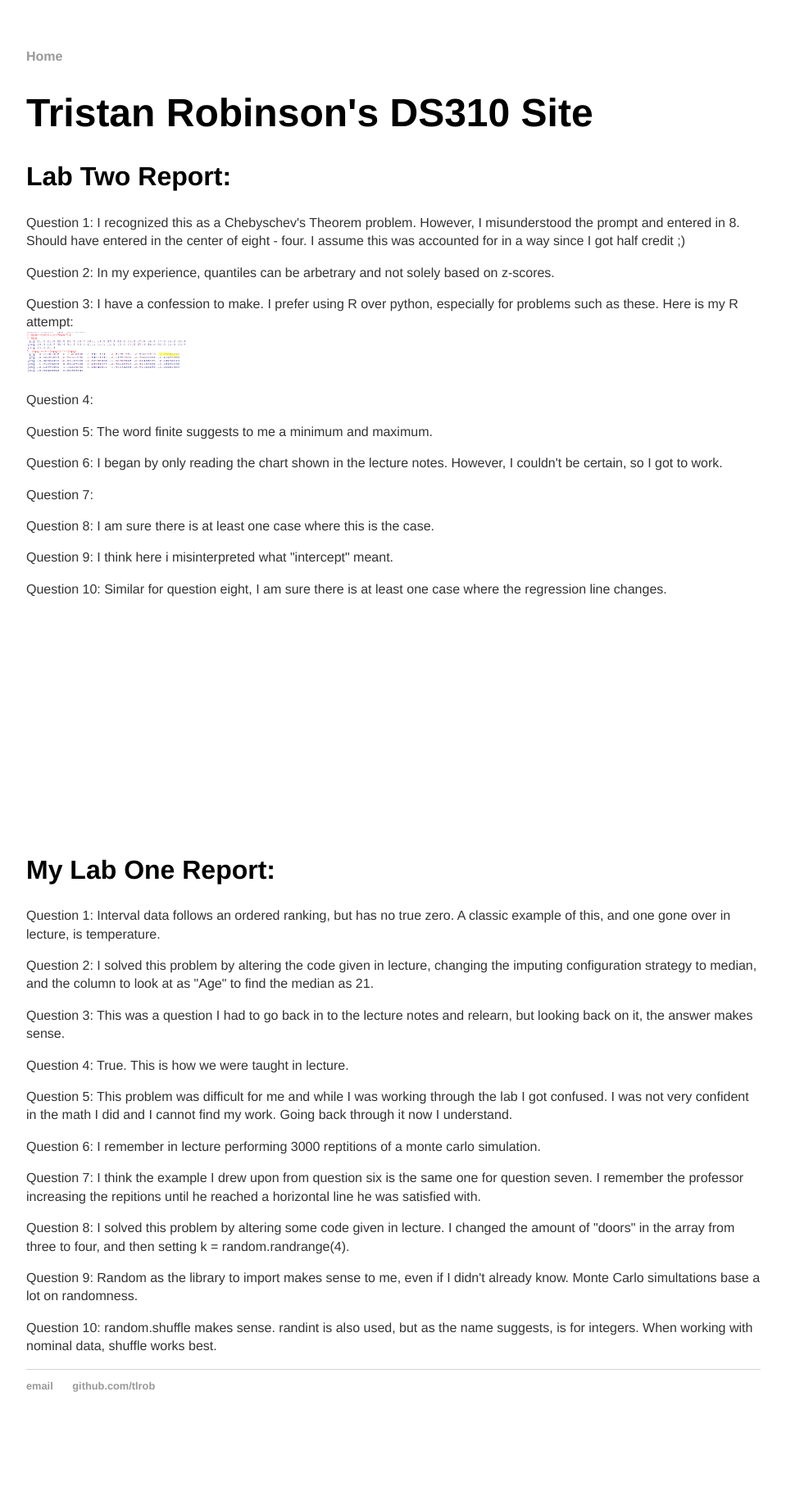
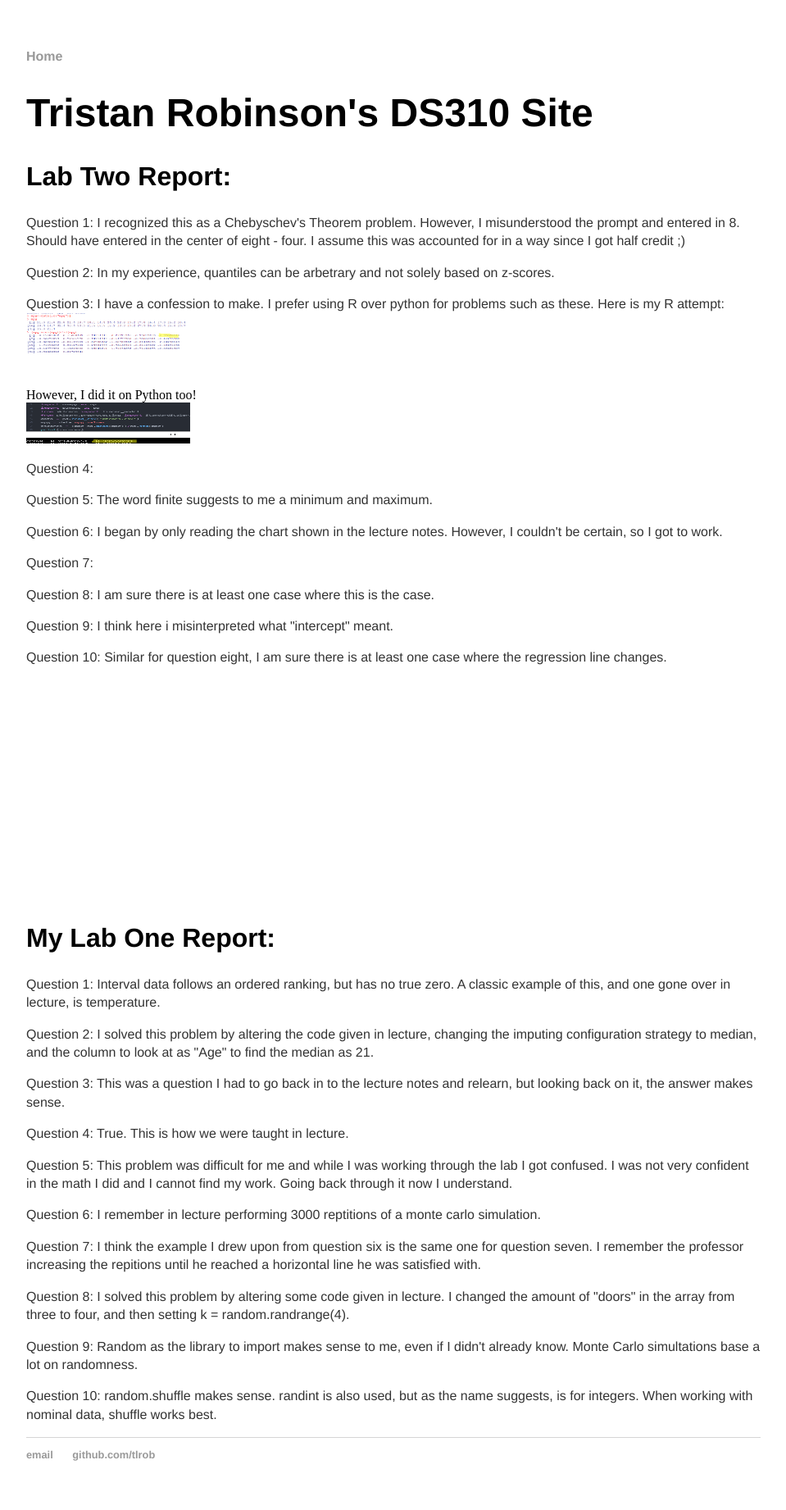
Before and after one commit to tlrob/tlrob.github.io, a Jekyll site: the page built from index.html, in a window 1280 px wide. Shown: the whole page at 82% size, without its empty margins (160-1119 px from the left). Built offline with Jekyll 4.4.1, drawn with Linux system fonts in a browser that asks for light colours; before the commit the page ends 1758 px from its top, so only the background shows below that.

Commit message:
Update index.html

```diff
--- a/index.html
+++ b/index.html
@@ -7,7 +7,7 @@ title: tlrob's site
 	<h2>Lab Two Report:</h2>
 	<p>Question 1: I recognized this as a Chebyschev's Theorem problem. However, I misunderstood the prompt and entered in 8. Should have entered in the center of eight - four. I assume this was accounted for in a way since I got half credit ;)</p>
 	<p>Question 2: In my experience, quantiles can be arbetrary and not solely based on z-scores.</p>
-	<p>Question 3: I have a confession to make. I prefer using R over python, especially for problems such as these. Here is my R attempt:<br> <img src="r_q3.png" alt="q3_r" width="200" height="50"></p>
+	<p>Question 3: I have a confession to make. I prefer using R over python for problems such as these. Here is my R attempt:<br> <img src="r_q3.png" alt="q3_r" width="200" height="50"></p> <br> However, I did it on Python too!<br> <img src="python_q3.png" alt="p_q3" width="200" height="50">
 	<p>Question 4: </p>
 	<p>Question 5: The word finite suggests to me a minimum and maximum.</p>
 	<p>Question 6: I began by only reading the chart shown in the lecture notes. However, I couldn't be certain, so I got to work.</p>
```
